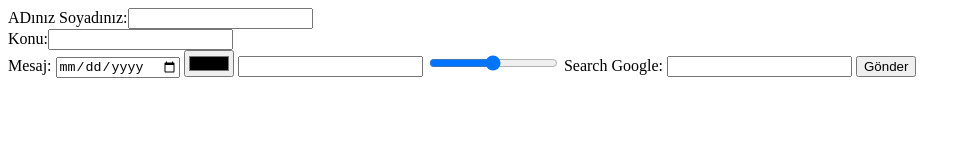
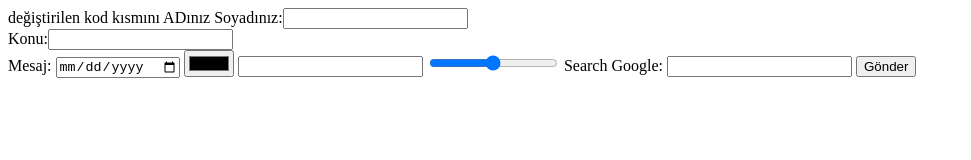
Before and after one commit to iremaydin/aa, a plain HTML site: page web01/iletisim.html in a window 1280 px wide. Shown: the whole page, without its empty margins (0-971 px from the left). Drawn offline with Linux system fonts and the light colour scheme.

Commit message:
Update iletisim.html

```diff
--- a/web01/iletisim.html
+++ b/web01/iletisim.html
@@ -2,6 +2,7 @@
 <body>
 
 <form action="kayit.aspx" method="POST">
+değiştirilen kod kısmını
 
 ADınız Soyadınız:<input type="text" name="adsoyad"><br>
 Konu:<input type="text" name="adsoyad"><br>
```
